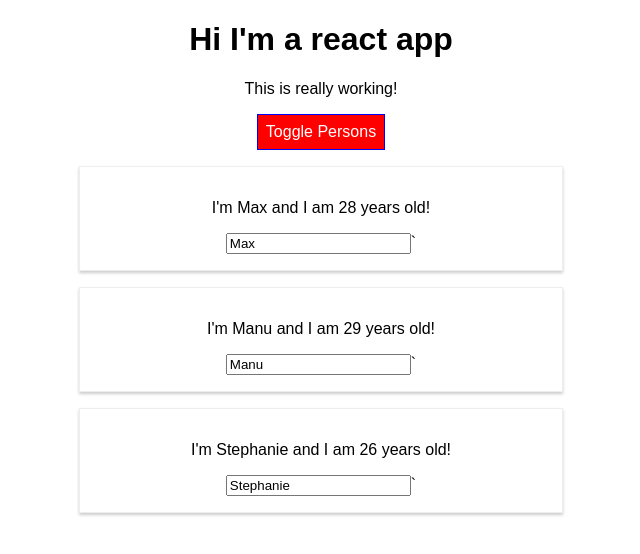
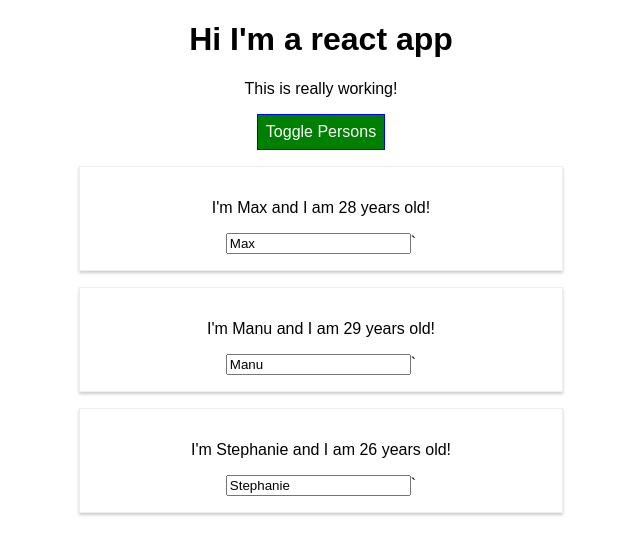
Before and after one commit to mgarod/udemy_react, a React (Create React App) app in the folder react-complete-guide/: page / in a window 1280 px wide. Shown: the top 554 px of the page, without its empty margins (319-959 px from the left). Built offline with nearby package versions, Linux system fonts and the light colour scheme.

Commit message:
Remove styled components

```diff
--- a/react-complete-guide/src/App.css
+++ b/react-complete-guide/src/App.css
@@ -9,3 +9,16 @@
 .bold {
   font-weight: bold;
 }
+
+.button {
+  background-color: green;
+  color: white;
+  font: inherit;
+  border: 1px solid blue;
+  padding: 8px;
+  cursor: pointer;
+}
+.button:hover {
+  background-color: lightgreen;
+  color: black;
+}
--- a/react-complete-guide/src/App.js
+++ b/react-complete-guide/src/App.js
@@ -1,22 +1,7 @@
 import React, { Component } from 'react';
 import './App.css';
 import Person from './Person/Person.js'
-import './Person/Person.css';
-import styled from 'styled-components';
 
-const StyledButton = styled.button`
-  background-color: ${props => props.alt ? 'red' : 'green'};
-  color: white;
-  font: inherit;
-  border: 1px solid blue;
-  padding: 8px;
-  cursor: pointer;
-
-  &:hover {
-    background-color: ${props => props.alt ? 'salmon' : 'lightgreen'};
-    color: black;
-  }
-`;
 
 class App extends Component {
   state = {
@@ -82,9 +67,9 @@
       <div className="App">
         <h1>Hi I'm a react app</h1>
         <p className={classes.join(' ')}>This is really working!</p>
-        <StyledButton alt={this.state.showPersons}
+        <button className="button" onClick={this.state.showPersons}
           onClick={this.togglePersonsHandler}>Toggle Persons
-        </StyledButton>
+        </button>
         {persons}
       </div>
     );
```
